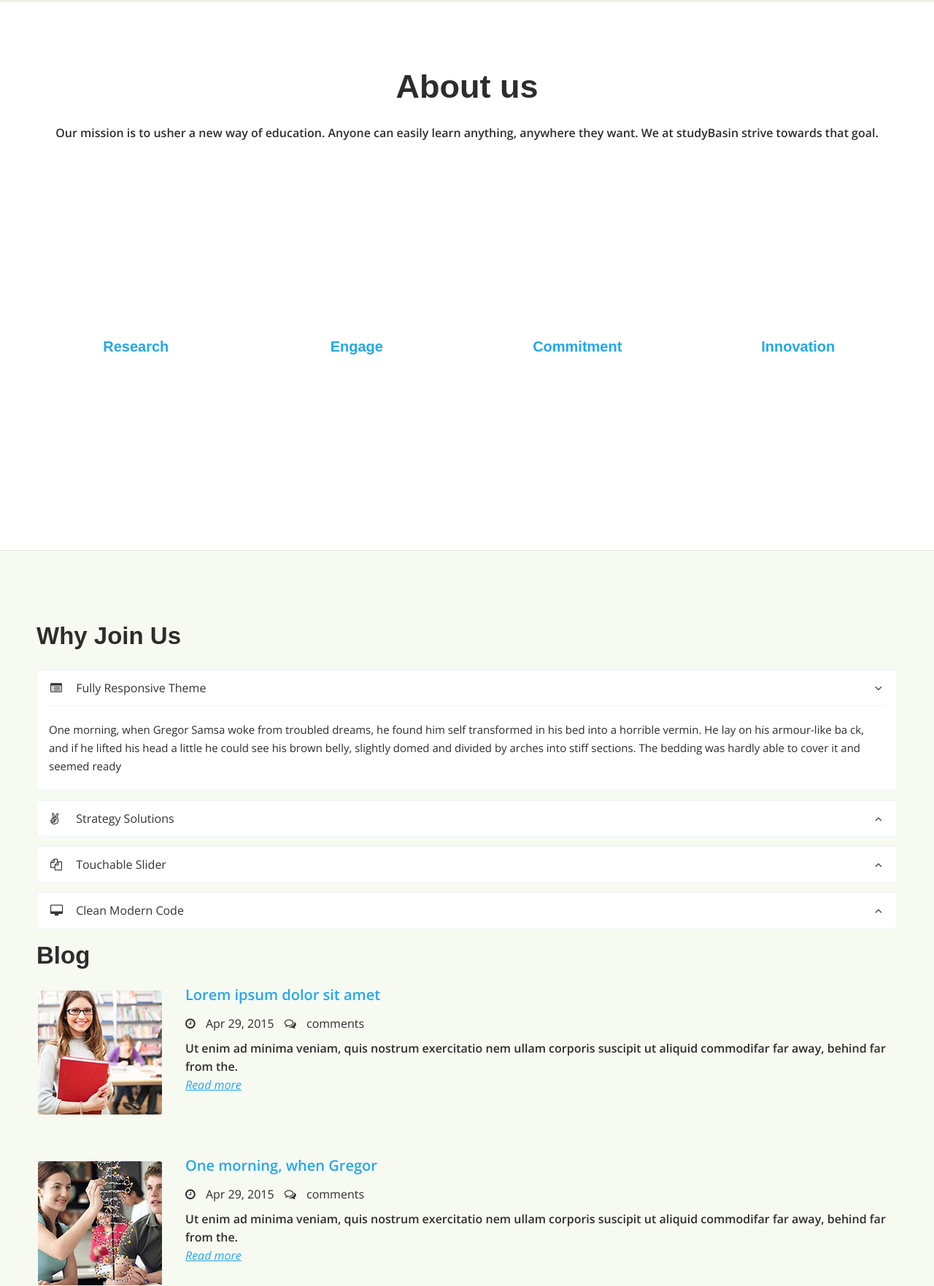
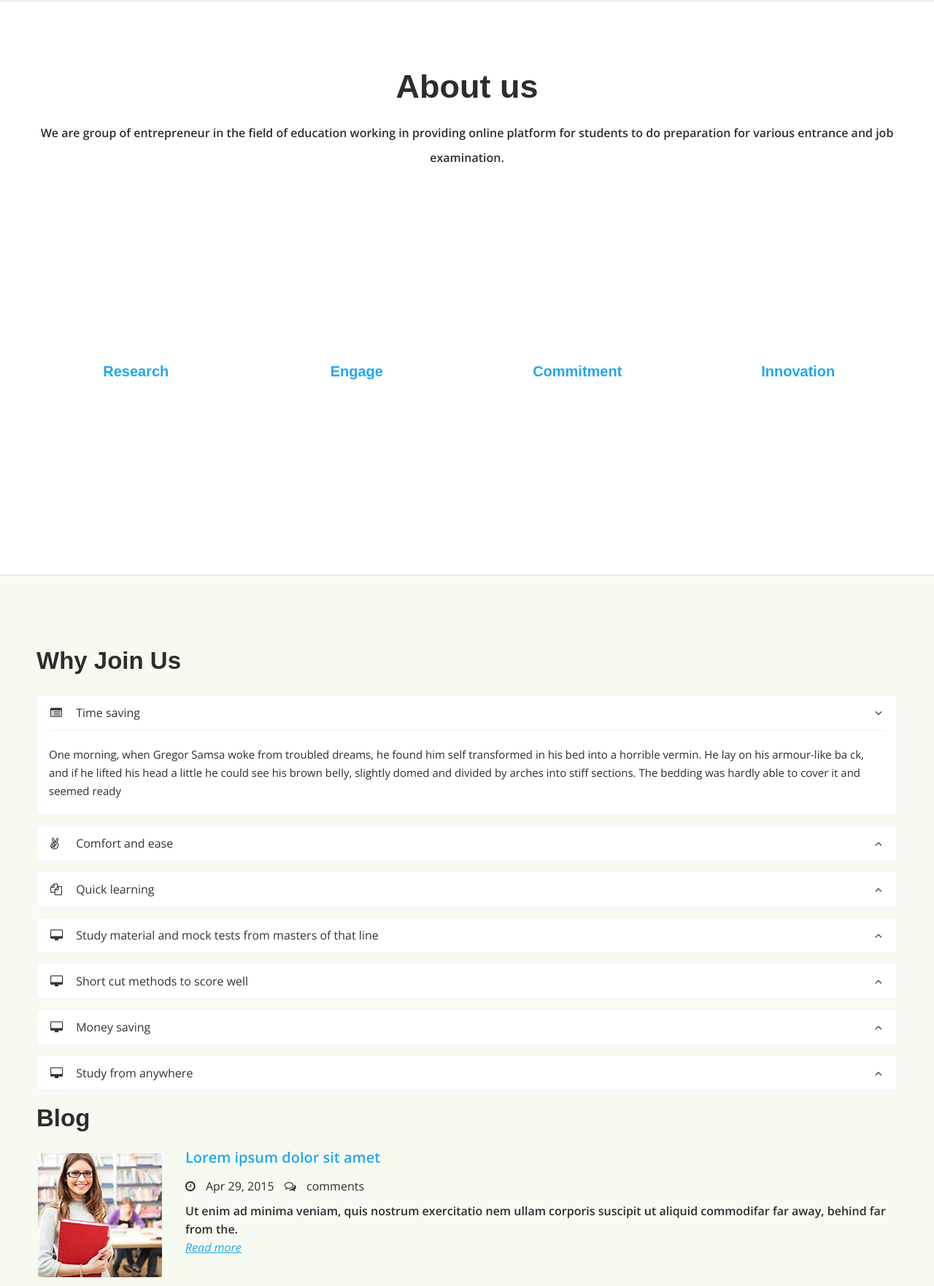
Before and after one commit to SaptakS/DjangoTut-WebClient, a Django app: template tuts/templates/index.html in a window 1280 px wide. Shown: the part 1703-3466 px from the top of the page at 73% size. Run offline with Django 3.2, Linux system fonts and the light colour scheme; the template is opened without the code that fills it, so the values that code supplies are empty; some libraries are stand-ins or nearby versions; some web fonts are replaced.

Commit message:
why and about us

```diff
--- a/tuts/templates/index.html
+++ b/tuts/templates/index.html
@@ -505,7 +505,7 @@
 <section class="ct-u-paddingBoth100 text-center ct-u-doubleBorder" id="abtus">
     <div class="container">
         <h2 class="ct-fw-700 ct-u-marginBottom30">About us</h2>
-        <p class="ct-fw-600 ct-u-marginBottom100">Our mission is to usher a new way of education. Anyone can easily learn anything, anywhere they want. We at studyBasin strive towards that goal.
+        <p class="ct-fw-600 ct-u-marginBottom100">We are group of entrepreneur in the field of education working in providing online platform for students to do preparation for various entrance and job examination.
         </p>
         <div class="row">
             <div class="col-sm-6 col-md-3">
@@ -648,7 +648,7 @@
                         <div class="panel-heading" role="tab" id="headingOne">
                             <h4 class="panel-title">
                                 <a role="button" data-toggle="collapse" data-parent="#accordion" href="#collapseOne" aria-expanded="true" aria-controls="collapseOne">
-                                    <i class="fa fa-list-alt"></i> Fully Responsive Theme
+                                    <i class="fa fa-list-alt"></i> Time saving
                                 </a>
                             </h4>
                         </div>
@@ -666,7 +666,7 @@
                         <div class="panel-heading" role="tab" id="headingTwo">
                             <h4 class="panel-title">
                                 <a class="collapsed" role="button" data-toggle="collapse" data-parent="#accordion" href="#collapseTwo" aria-expanded="false" aria-controls="collapseTwo">
-                                    <i class="fa fa-angellist"></i> Strategy Solutions
+                                    <i class="fa fa-angellist"></i> Comfort and ease
                                 </a>
                             </h4>
                         </div>
@@ -684,7 +684,7 @@
                         <div class="panel-heading" role="tab" id="headingThree">
                             <h4 class="panel-title">
                                 <a class="collapsed" role="button" data-toggle="collapse" data-parent="#accordion" href="#collapseThree" aria-expanded="false" aria-controls="collapseThree">
-                                    <i class="fa fa-files-o"></i> Touchable Slider
+                                    <i class="fa fa-files-o"></i> Quick learning
                                 </a>
                             </h4>
                         </div>
@@ -702,7 +702,61 @@
                         <div class="panel-heading" role="tab" id="headingFour">
                             <h4 class="panel-title">
                                 <a class="collapsed" role="button" data-toggle="collapse" data-parent="#accordion" href="#collapseFour" aria-expanded="false" aria-controls="collapseFour">
-                                    <i class="fa fa-desktop"></i> Clean Modern Code
+                                    <i class="fa fa-desktop"></i> Study material and mock tests from masters of that line
+                                </a>
+                            </h4>
+                        </div>
+                        <div id="collapseFour" class="panel-collapse collapse" role="tabpanel" aria-labelledby="headingFour">
+                            <div class="panel-body">
+                                One morning, when Gregor Samsa woke from troubled dreams, he found him
+                                self transformed in his bed into a horrible vermin. He lay on his armour-like ba
+                                ck, and if he lifted his head a little he could see his brown belly, slightly domed
+                                and divided by arches into stiff sections. The bedding was hardly able to cover
+                                it and seemed ready
+                            </div>
+                        </div>
+                    </div>
+                    <div class="panel panel-default">
+                        <div class="panel-heading" role="tab" id="headingFour">
+                            <h4 class="panel-title">
+                                <a class="collapsed" role="button" data-toggle="collapse" data-parent="#accordion" href="#collapseFour" aria-expanded="false" aria-controls="collapseFour">
+                                    <i class="fa fa-desktop"></i> Short cut methods to score well
+                                </a>
+                            </h4>
+                        </div>
+                        <div id="collapseFour" class="panel-collapse collapse" role="tabpanel" aria-labelledby="headingFour">
+                            <div class="panel-body">
+                                One morning, when Gregor Samsa woke from troubled dreams, he found him
+                                self transformed in his bed into a horrible vermin. He lay on his armour-like ba
+                                ck, and if he lifted his head a little he could see his brown belly, slightly domed
+                                and divided by arches into stiff sections. The bedding was hardly able to cover
+                                it and seemed ready
+                            </div>
+                        </div>
+                    </div>
+                    <div class="panel panel-default">
+                        <div class="panel-heading" role="tab" id="headingFour">
+                            <h4 class="panel-title">
+                                <a class="collapsed" role="button" data-toggle="collapse" data-parent="#accordion" href="#collapseFour" aria-expanded="false" aria-controls="collapseFour">
+                                    <i class="fa fa-desktop"></i> Money saving
+                                </a>
+                            </h4>
+                        </div>
+                        <div id="collapseFour" class="panel-collapse collapse" role="tabpanel" aria-labelledby="headingFour">
+                            <div class="panel-body">
+                                One morning, when Gregor Samsa woke from troubled dreams, he found him
+                                self transformed in his bed into a horrible vermin. He lay on his armour-like ba
+                                ck, and if he lifted his head a little he could see his brown belly, slightly domed
+                                and divided by arches into stiff sections. The bedding was hardly able to cover
+                                it and seemed ready
+                            </div>
+                        </div>
+                    </div>
+                    <div class="panel panel-default">
+                        <div class="panel-heading" role="tab" id="headingFour">
+                            <h4 class="panel-title">
+                                <a class="collapsed" role="button" data-toggle="collapse" data-parent="#accordion" href="#collapseFour" aria-expanded="false" aria-controls="collapseFour">
+                                    <i class="fa fa-desktop"></i> Study from anywhere
                                 </a>
                             </h4>
                         </div>
```
